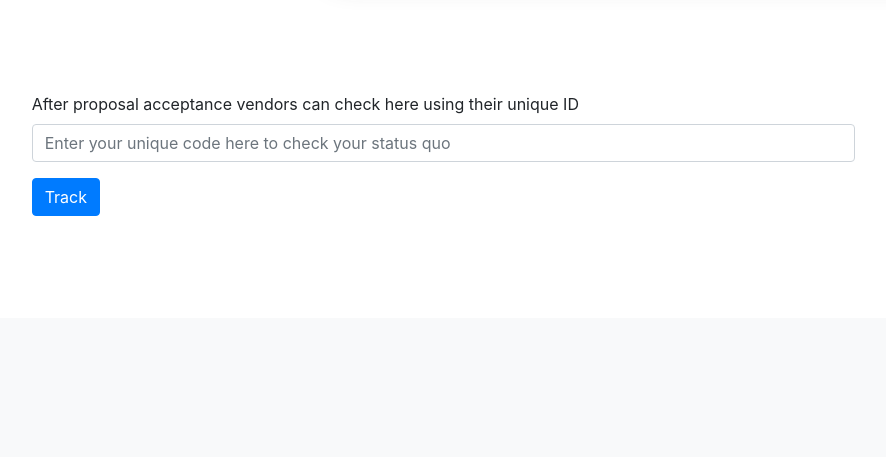
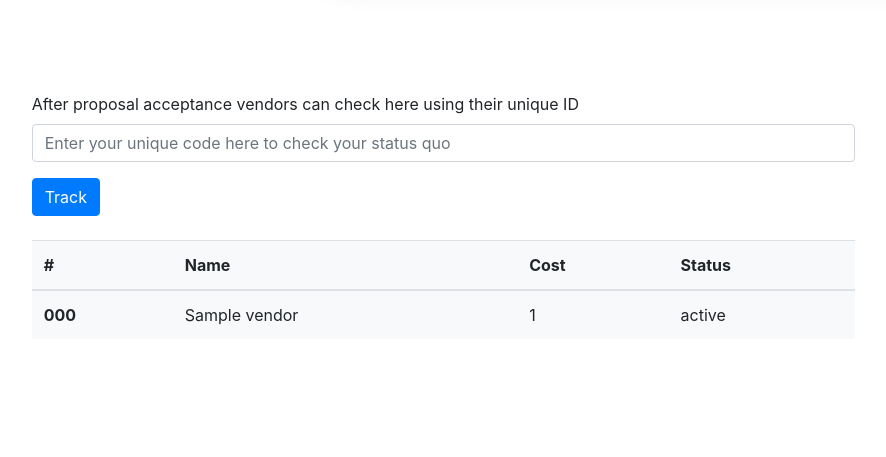
Before and after one commit to thedrowsywinger/HackNsuSeason2TeamRedRiot, a Django app: template company_A_management_system/home/templates/home/home.html in a window 1280 px wide. Shown: the part 1366-1823 px from the top of the page, without its empty margins (90-976 px from the left). Before the commit the page ends 1684 px from the top, so only its background shows below. Run offline with Django 3.2, Linux system fonts and the light colour scheme; the template is opened without the code that fills it: most values are stand-ins (such as "Sample title", 1, 10 or a date in 2020); some libraries are stand-ins or nearby versions.

Commit message:
added logic for vendor side tracker

```diff
--- a/company_A_management_system/home/templates/home/home.html
+++ b/company_A_management_system/home/templates/home/home.html
@@ -143,8 +143,37 @@
                     <input type="text" class="form-control" name="tracker" placeholder="Enter your unique code here to check your status quo">
                 </div>
 
-                <button type="button"class="btn btn-primary" name="trackerButton">Track</button>
+                <button type="submit"class="btn btn-primary" name="trackerButton">Track</button>
               </form>
+              <br>
+              {% if tracker_info %}
+              <div class="bg-light">
+                <table class="table">
+                  <thead>
+                    <tr>
+                      <th scope="col">#</th>
+                      <th scope="col">Name</th>
+                      <th scope="col">Cost</th>
+                      <th scope="col">Status</th>
+                    </tr>
+                  </thead>
+                  <tbody>
+                    <tr>
+                      <th scope="row">{{tracker_info.vendor_unique_code}}</th>
+                      <td>{{tracker_info.vendor.vendor_name}} </td>
+                      <td>{{tracker_info.total_cost}}</td>
+                      <td>{{tracker_info.status}}</td>
+                    </tr>
+
+                  </tbody>
+                </table>
+              </div>
+              {% endif %}
+              {% if no_tracker %}
+              <div class="bg-light">
+                <p>{{no_tracker}}</p>
+              </div>
+              {% endif%}
             </div>
             <div class="col-sm-3"></div>
           </div>
--- a/company_A_management_system/home/urls.py
+++ b/company_A_management_system/home/urls.py
@@ -15,6 +15,7 @@ app_name = 'home'
 urlpatterns = [
 
     path('', HomeView, name='home'),
-    path('logout/', LogoutView, name='logout')
+    path('logout/', LogoutView, name='logout'),
+
 
 ]
```
Also changed, not shown: company_A_management_system/home/views.py (+14 -0 lines), company_A_management_system/vendor_app/views.py (+0 -9 lines).
